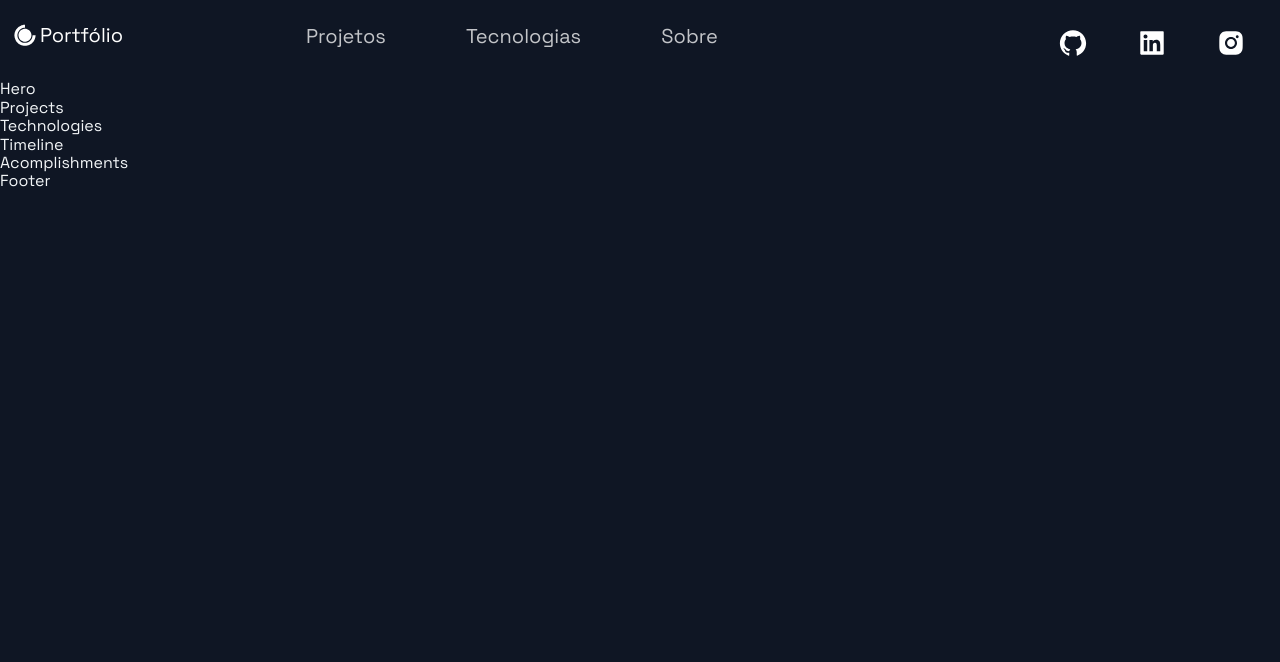
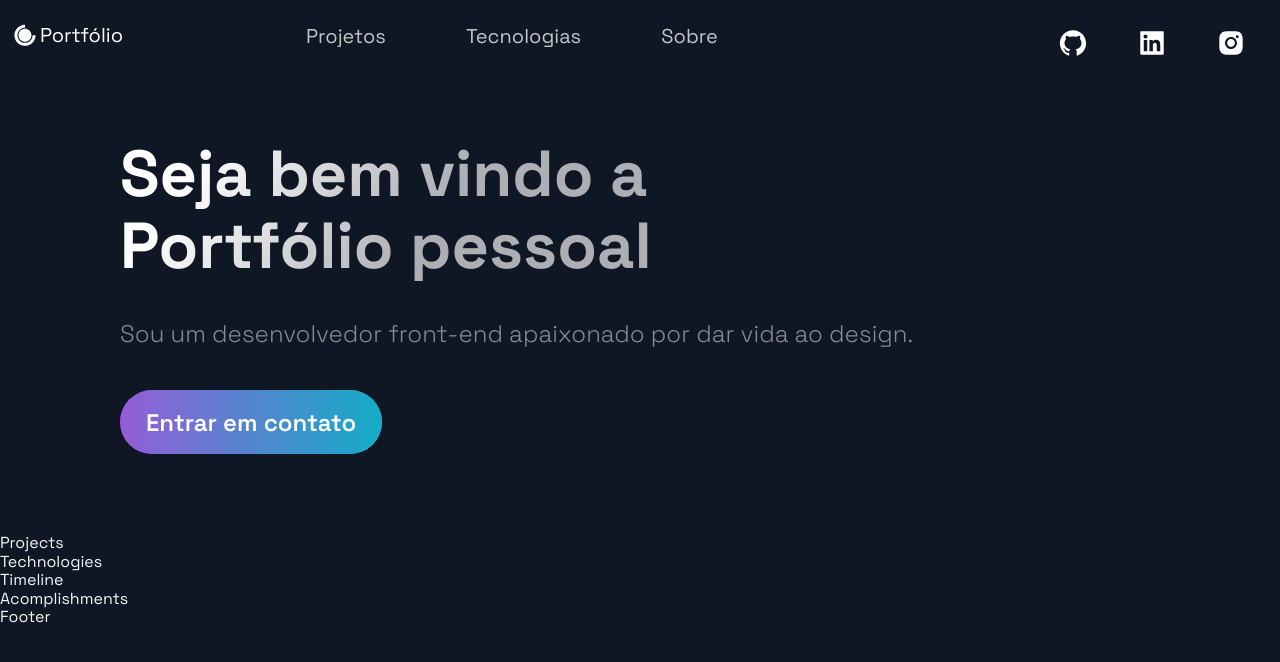
Before and after one commit to Anderson-Andre-P/portfolio-react, a Next.js app: page / in a window 1280 px wide. Shown: the top 662 px of the page. Built offline with nearby package versions, Linux system fonts and the light colour scheme.

Commit message:
feat: hero section

```diff
--- a/src/components/Hero/Hero.js
+++ b/src/components/Hero/Hero.js
@@ -1,13 +1,33 @@
-import React from 'react';
+import React from "react";
 
-import { Section, SectionText, SectionTitle } from '../../styles/GlobalComponents';
-import Button from '../../styles/GlobalComponents/Button';
-import { LeftSection } from './HeroStyles';
+import {
+  Section,
+  SectionText,
+  SectionTitle,
+} from "../../styles/GlobalComponents";
+import Button from "../../styles/GlobalComponents/Button";
+import { LeftSection } from "./HeroStyles";
 
 const Hero = (props) => (
-  <div>
-    Hero
-  </div>
+  <Section row nopadding>
+    <LeftSection>
+      <SectionTitle main center>
+        Seja bem vindo a <br />
+        Portfólio pessoal
+      </SectionTitle>
+      <SectionText>
+        Sou um desenvolvedor front-end apaixonado por dar vida ao design.
+      </SectionText>
+      <Button
+        onClick={() =>
+          (window.location =
+            "https://www.linkedin.com/in/anderson-andre-pereira")
+        }
+      >
+        Entrar em contato
+      </Button>
+    </LeftSection>
+  </Section>
 );
 
 export default Hero;
```
Also changed, not shown: src/pages/index.js (+10 -10 lines).
